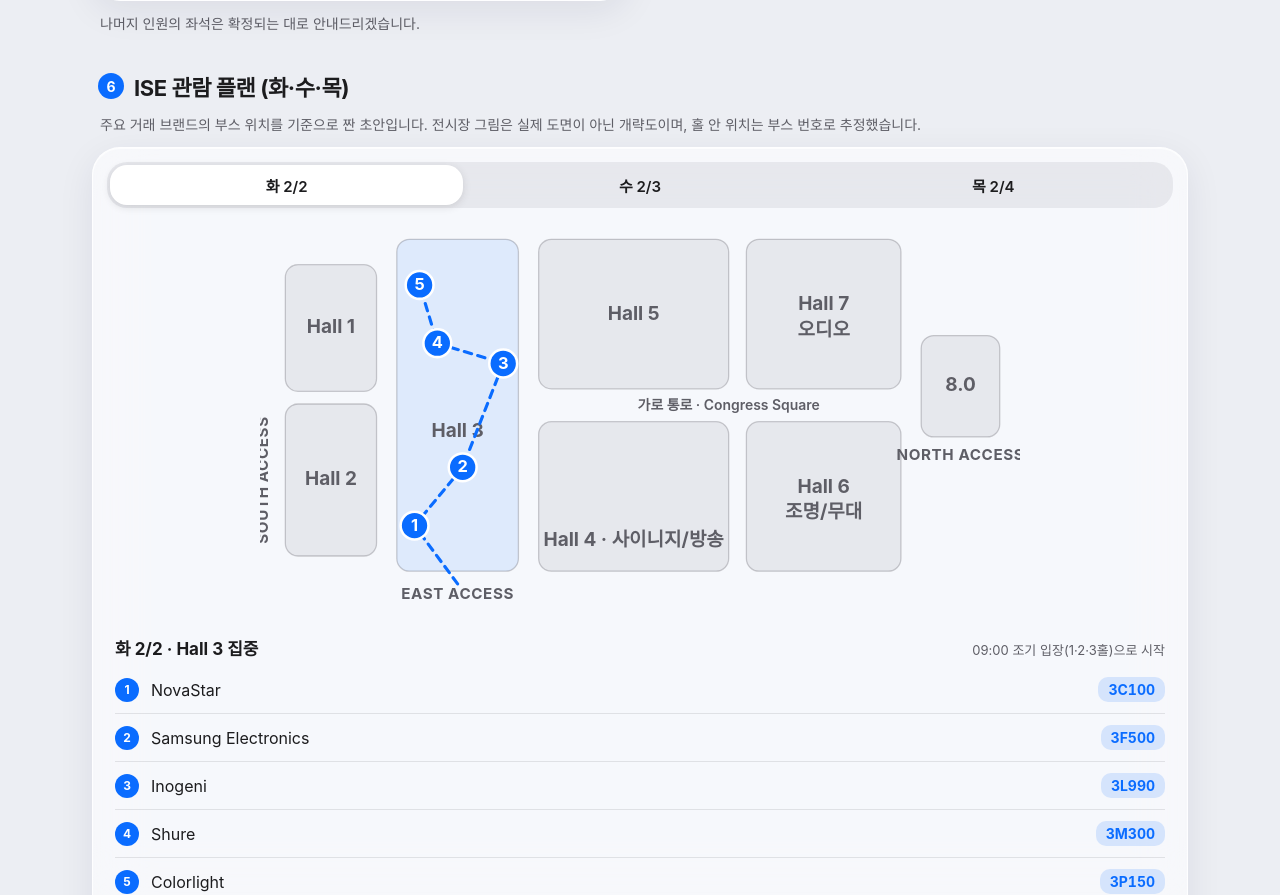
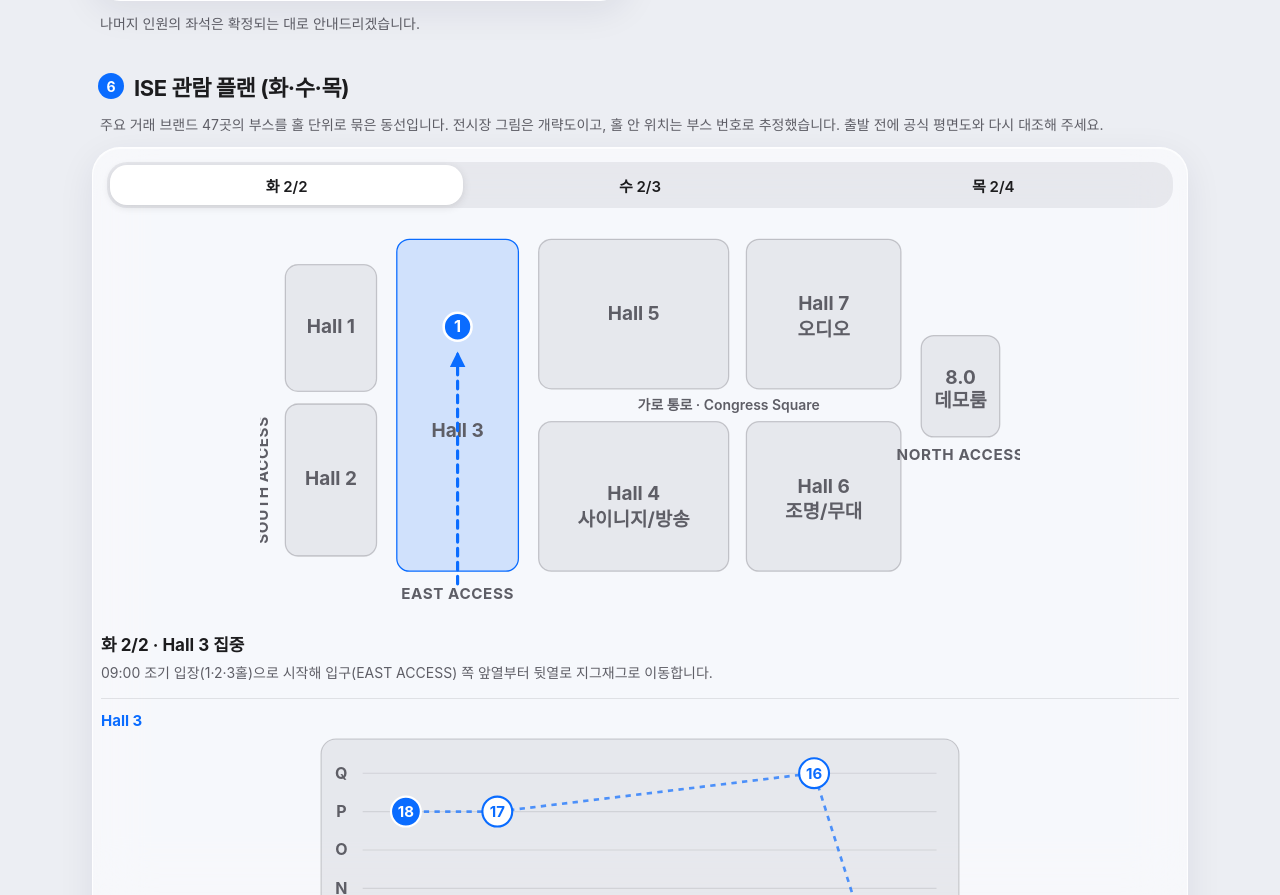
Before and after one commit to hkkim0454/ise, a plain HTML site: page index.html in a window 1280 px wide. Shown: the part 1905-2800 px from the top of the page. Drawn offline with Linux system fonts and the light colour scheme; a web font is replaced by a local one.

Commit message:
Rebuild visit plan from full booth data (47 brands) with per-hall maps
Co-Authored-By: Claude Opus 5.5 <noreply@anthropic.com>
Claude-Session: https://claude.ai/code/session_012m4qF4C9gcLkY6hpkZGVV5

```diff
--- a/index.html
+++ b/index.html
@@ -276,6 +276,23 @@
   .stops .nm { flex: 1; min-width: 0; }
   .stops .bt { flex: none; padding: 4px 10px; border-radius: 10px; background: color-mix(in oklch, var(--accent) 14%, transparent); color: var(--accent); font-size: 14px; font-weight: 700; font-variant-numeric: tabular-nums; }
   .day-note { margin: 8px 0 0; font-size: 14px; color: var(--sub); line-height: 1.55; }
+  .venue .halls rect.on { fill: color-mix(in oklch, var(--accent) 16%, transparent); stroke: var(--accent); }
+  .venue .hall-line { fill: none; stroke: var(--accent); stroke-width: 2.5; stroke-dasharray: 6 5; stroke-linecap: round; stroke-linejoin: round; }
+  .day-note.top { margin: 0 0 6px; }
+  .hall-block { margin-top: 14px; padding-top: 12px; border-top: 1px solid var(--sep); }
+  .hall-title { font-size: 15px; font-weight: 700; color: var(--accent); margin-bottom: 8px; }
+  .hallmap { display: block; width: 100%; max-width: 640px; height: auto; margin: 0 auto 6px; }
+  .hallmap .hm-bg { fill: var(--fill); stroke: var(--sep2); }
+  .hallmap .hm-row { stroke: var(--sep); stroke-width: 1; }
+  .hallmap .hm-lab { fill: var(--sub); font-size: 15px; font-weight: 700; text-anchor: middle; }
+  .hallmap .hm-cap { fill: var(--sub); font-size: 15px; font-weight: 700; text-anchor: middle; }
+  .hallmap .hm-line { fill: none; stroke: var(--accent); stroke-width: 2.5; stroke-dasharray: 5 5; opacity: .7; }
+  .hallmap .pin circle { fill: var(--seg); stroke: var(--accent); stroke-width: 2; }
+  .hallmap .pin text { fill: var(--accent); font-size: 14px; font-weight: 700; text-anchor: middle; }
+  .hallmap .pin.key circle { fill: var(--accent); stroke: #fff; }
+  .hallmap .pin.key text { fill: #fff; }
+  .key-tag { font-style: normal; font-size: 11px; font-weight: 700; color: #fff; background: var(--accent); padding: 1px 6px; border-radius: 6px; margin-left: 4px; vertical-align: 2px; }
+  .stops li { padding: 9px 0; font-size: 15px; }
   /* PC 타일 배치: 모바일에서는 묶음 상자가 없는 것처럼 동작 */
   .duo, .col { display: contents; }
   #s9 { order: 1; }
@@ -304,7 +321,7 @@
   <header>
     <div class="chips">
       <span class="chip">출장 안내</span>
-      <span class="chip num" id="updated">최종 수정 2026.11.22 22:58</span>
+      <span class="chip num" id="updated">최종 수정 2026.11.22 23:04</span>
     </div>
     <h1>ISE 2027 바르셀로나 출장 안내</h1>
     <p class="lead">항공권 구매와 참가 준비 사항을 아래와 같이 안내드립니다.</p>
@@ -422,27 +439,27 @@
 
   <section id="plan">
     <div class="sec-head"><span class="badge">6</span><h2>ISE 관람 플랜 (화·수·목)</h2></div>
-    <p class="sec-note">주요 거래 브랜드의 부스 위치를 기준으로 짠 초안입니다. 전시장 그림은 실제 도면이 아닌 개략도이며, 홀 안 위치는 부스 번호로 추정했습니다.</p>
+    <p class="sec-note">주요 거래 브랜드 47곳의 부스를 홀 단위로 묶은 동선입니다. 전시장 그림은 개략도이고, 홀 안 위치는 부스 번호로 추정했습니다. 출발 전에 공식 평면도와 다시 대조해 주세요.</p>
     <div class="glass plan-card">
       <div class="seg plan-seg" role="group" aria-label="관람일 선택">
-        <button type="button" data-day="1" aria-pressed="true">화 2/2</button>
-        <button type="button" data-day="2" aria-pressed="false">수 2/3</button>
-        <button type="button" data-day="3" aria-pressed="false">목 2/4</button>
+        <button type="button" data-day="0" aria-pressed="true">화 2/2</button>
+        <button type="button" data-day="1" aria-pressed="false">수 2/3</button>
+        <button type="button" data-day="2" aria-pressed="false">목 2/4</button>
       </div>
 
-      <svg class="venue" viewBox="0 0 600 320" role="img" aria-label="ISE 전시장 개략도와 관람 동선">
+      <svg class="venue" id="campus" viewBox="0 0 600 320" role="img" aria-label="ISE 전시장 개략도와 그날의 홀 이동 순서">
         <defs>
           <marker id="arr" viewBox="0 0 10 10" refX="8" refY="5" markerWidth="5" markerHeight="5" orient="auto-start-reverse"><path d="M0,0 L10,5 L0,10 z" class="arrhead"/></marker>
         </defs>
         <g class="halls">
-          <rect x="20" y="40" width="72" height="100" rx="10"/><text x="56" y="94">Hall 1</text>
-          <rect x="20" y="150" width="72" height="120" rx="10"/><text x="56" y="214">Hall 2</text>
-          <rect x="108" y="20" width="96" height="262" rx="10" class="h3"/><text x="156" y="176">Hall 3</text>
-          <rect x="220" y="20" width="150" height="118" rx="10"/><text x="295" y="84">Hall 5</text>
-          <rect x="384" y="20" width="122" height="118" rx="10"/><text x="445" y="76">Hall 7</text><text x="445" y="96">오디오</text>
-          <rect x="220" y="164" width="150" height="118" rx="10"/><text x="295" y="262">Hall 4 · 사이니지/방송</text>
-          <rect x="384" y="164" width="122" height="118" rx="10"/><text x="445" y="220">Hall 6</text><text x="445" y="240">조명/무대</text>
-          <rect x="522" y="96" width="62" height="80" rx="10"/><text x="553" y="140">8.0</text>
+          <rect data-hall="1" x="20" y="40" width="72" height="100" rx="10"/><text x="56" y="94">Hall 1</text>
+          <rect data-hall="2" x="20" y="150" width="72" height="120" rx="10"/><text x="56" y="214">Hall 2</text>
+          <rect data-hall="3" x="108" y="20" width="96" height="262" rx="10"/><text x="156" y="176">Hall 3</text>
+          <rect data-hall="5" x="220" y="20" width="150" height="118" rx="10"/><text x="295" y="84">Hall 5</text>
+          <rect data-hall="7" x="384" y="20" width="122" height="118" rx="10"/><text x="445" y="76">Hall 7</text><text x="445" y="96">오디오</text>
+          <rect data-hall="4" x="220" y="164" width="150" height="118" rx="10"/><text x="295" y="226">Hall 4</text><text x="295" y="246">사이니지/방송</text>
+          <rect data-hall="6" x="384" y="164" width="122" height="118" rx="10"/><text x="445" y="220">Hall 6</text><text x="445" y="240">조명/무대</text>
+          <rect data-hall="8.0" x="522" y="96" width="62" height="80" rx="10"/><text x="553" y="134">8.0</text><text x="553" y="152">데모룸</text>
           <text x="370" y="155" class="aisle">가로 통로 · Congress Square</text>
         </g>
         <g class="access">
@@ -450,60 +467,10 @@
           <text x="156" y="304">EAST ACCESS</text>
           <text x="553" y="194">NORTH ACCESS</text>
         </g>
-
-        <g class="route" data-day="1">
-          <polyline points="156,292 122,246 160,200 192,118 140,102 126,56" marker-end="url(#arr)"/>
-          <g class="pin"><circle r="11" cx="122" cy="246"/><text x="122" y="250">1</text></g>
-          <g class="pin"><circle r="11" cx="160" cy="200"/><text x="160" y="204">2</text></g>
-          <g class="pin"><circle r="11" cx="192" cy="118"/><text x="192" y="122">3</text></g>
-          <g class="pin"><circle r="11" cx="140" cy="102"/><text x="140" y="106">4</text></g>
-          <g class="pin"><circle r="11" cx="126" cy="56"/><text x="126" y="60">5</text></g>
-        </g>
-        <g class="route" data-day="2" hidden>
-          <polyline points="14,200 78,192 150,150 240,151 292,212" marker-end="url(#arr)"/>
-          <g class="pin"><circle r="11" cx="78" cy="192"/><text x="78" y="196">1</text></g>
-          <g class="pin"><circle r="11" cx="292" cy="212"/><text x="292" y="216">2</text></g>
-          <g class="pin soft"><circle r="11" cx="56" cy="112"/><text x="56" y="117">+</text></g>
-        </g>
-        <g class="route" data-day="3" hidden>
-          <polyline points="156,292 160,150 268,44 445,110 445,190 553,128" marker-end="url(#arr)"/>
-          <g class="pin"><circle r="11" cx="268" cy="44"/><text x="268" y="48">1</text></g>
-          <g class="pin soft"><circle r="11" cx="445" cy="110"/><text x="445" y="114">2</text></g>
-          <g class="pin soft"><circle r="11" cx="445" cy="190"/><text x="445" y="194">3</text></g>
-          <g class="pin soft"><circle r="11" cx="553" cy="128"/><text x="553" y="132">4</text></g>
-        </g>
+        <g id="campus-route"></g>
       </svg>
 
-      <div class="day" data-day="1">
-        <div class="day-head"><b>화 2/2 · Hall 3 집중</b><span>09:00 조기 입장(1·2·3홀)으로 시작</span></div>
-        <ol class="stops">
-          <li><span class="n">1</span><span class="nm">NovaStar</span><span class="bt">3C100</span></li>
-          <li><span class="n">2</span><span class="nm">Samsung Electronics</span><span class="bt">3F500</span></li>
-          <li><span class="n">3</span><span class="nm">Inogeni</span><span class="bt">3L990</span></li>
-          <li><span class="n">4</span><span class="nm">Shure</span><span class="bt">3M300</span></li>
-          <li><span class="n">5</span><span class="nm">Colorlight</span><span class="bt">3P150</span></li>
-        </ol>
-        <p class="day-note">오후에는 Hall 3의 나머지 부스를 자유 관람합니다.</p>
-      </div>
-      <div class="day" data-day="2" hidden>
-        <div class="day-head"><b>수 2/3 · Hall 2 → Hall 4</b><span>09:00 조기 입장(Hall 2)으로 시작</span></div>
-        <ol class="stops">
-          <li><span class="n">1</span><span class="nm">Cisco</span><span class="bt">2K500</span></li>
-          <li><span class="n">2</span><span class="nm">Blackmagic Design</span><span class="bt">4R500</span></li>
-          <li><span class="n soft">+</span><span class="nm">Hall 1·2 화상회의, 교육, 스마트빌딩</span><span class="bt">자유</span></li>
-        </ol>
-        <p class="day-note">Blackmagic Design의 홀 안 위치는 아직 확인하지 못했습니다. 오후에는 Hall 4 사이니지·방송 구역을 둘러봅니다.</p>
-      </div>
-      <div class="day" data-day="3" hidden>
-        <div class="day-head"><b>목 2/4 · Hall 5 → 7 → 6 → 8.0</b><span>Spark · EdTech(몬주익)는 2/3~4 선택 방문</span></div>
-        <ol class="stops">
-          <li><span class="n">1</span><span class="nm">Colorlight (두 번째 부스)</span><span class="bt">5N200</span></li>
-          <li><span class="n soft">2</span><span class="nm">Hall 7 오디오</span><span class="bt">자유</span></li>
-          <li><span class="n soft">3</span><span class="nm">Hall 6 조명·무대</span><span class="bt">자유</span></li>
-          <li><span class="n soft">4</span><span class="nm">Hall 8.0 오디오 데모룸</span><span class="bt">자유</span></li>
-        </ol>
-        <p class="day-note">마지막 날이므로 앞의 이틀 동안 놓친 부스를 다시 들르는 시간으로도 씁니다.</p>
-      </div>
+      <div id="day-body"></div>
     </div>
   </section>
 
@@ -728,18 +695,119 @@
     } else if (fallbackCopy(text)) { done(); }
   });
 
-  // 관람 플랜 요일 전환
+  // 관람 플랜: 부스 데이터와 그림 그리기
+  // 부스 데이터 출처: ISE 2027 공식 평면도 검색 결과(2026-11-22 조사). key=true는 핵심 업체.
+  var PLAN = [
+    { label: "화 2/2", title: "Hall 3 집중", note: "09:00 조기 입장(1·2·3홀)으로 시작해 입구(EAST ACCESS) 쪽 앞열부터 뒷열로 지그재그로 이동합니다.",
+      start: "east", stops: [
+        ["Canon", "3B500"], ["NovaStar", "3C100", 1], ["Sennheiser", "3C500"], ["Analog Way", "3C800"],
+        ["Sony", "3E300"], ["Samsung Electronics", "3F500", 1], ["HARMAN", "3F300"], ["Yamaha", "3F100"],
+        ["Epson", "3J100"], ["Panasonic", "3J500"], ["Inogeni", "3L990", 1], ["Vaddio", "3L500"],
+        ["Bose Professional", "3L100"], ["Shure", "3M300", 1], ["Televic", "3M900"], ["Magnimage", "3Q820"],
+        ["Audio-Technica", "3P300"], ["Colorlight", "3P150", 1]
+      ] },
+    { label: "수 2/3", title: "Hall 2 → Hall 1", note: "09:00 조기 입장(Hall 2)으로 시작합니다. 화상회의·교육 브랜드가 모여 있어 오후에는 Hall 1을 자유 관람합니다.",
+      start: "south", stops: [
+        ["Cypress Technology (CYP)", "2D600"], ["HARMAN Luxury", "2F500"], ["Logitech", "2K100"], ["Cisco", "2K500", 1],
+        ["Q-SYS", "2L300"], ["Dante by Audinate", "2N130"], ["Jabra", "2N500"], ["Lightware", "2P500"],
+        ["Yealink", "2S150"], ["Yealink", "2S200"], ["HP", "2S500"], ["NETGEAR AV", "2T800"]
+      ], free: ["1"] },
+    { label: "목 2/4", title: "Hall 4 → 5 → 7 → 6 → 8.0", note: "사이니지·방송(Hall 4)부터 오디오(Hall 7)와 데모룸까지 이어서 돕니다. 데모룸은 시연 시간을 미리 확인하세요.",
+      start: "east", stops: [
+        ["Epiphan Video", "4M600"], ["Roland", "4N700"], ["Ross Video", "4Q500"], ["Blackmagic Design", "4R500", 1], ["AJA Video Systems", "4S220"],
+        ["ATEN", "5E350"], ["Neutrik", "5G500"], ["Opticis", "5H300"], ["Colorlight (두 번째 부스)", "5N200", 1],
+        ["Martin Audio", "7A300"], ["Ecler", "7C300"], ["Powersoft", "7F300"], ["Relacart", "7J150"], ["JTS", "7J420"], ["MIPRO", "7K150"],
+        ["HARMAN", "6L100"],
+        ["Q-SYS 데모룸", "F2", 0, "8.0"], ["Martin Audio 데모룸", "F6", 0, "8.0"]
+      ] }
+  ];
+  var SVGNS = "http://www.w3.org/2000/svg";
+  function hallOf(st) { return st[3] || st[1].charAt(0); }
+  function el(tag, attrs, text) {
+    var e = document.createElementNS(SVGNS, tag);
+    for (var k in attrs) e.setAttribute(k, attrs[k]);
+    if (text != null) e.textContent = text;
+    return e;
+  }
+  function rectOf(h) { var r = document.querySelector('#campus rect[data-hall="' + h + '"]');
+    return { x: +r.getAttribute("x"), y: +r.getAttribute("y"), w: +r.getAttribute("width"), h: +r.getAttribute("height") }; }
+  function esc(s) { return String(s).replace(/[&<>"]/g, function (c) { return { "&": "&amp;", "<": "&lt;", ">": "&gt;", '"': "&quot;" }[c]; }); }
+
+  function drawCampus(day) {
+    var g = document.getElementById("campus-route");
+    while (g.firstChild) g.removeChild(g.firstChild);
+    var order = [];
+    day.stops.forEach(function (st) { var h = hallOf(st); if (order.indexOf(h) < 0) order.push(h); });
+    (day.free || []).forEach(function (h) { if (order.indexOf(h) < 0) order.push(h); });
+    Array.prototype.forEach.call(document.querySelectorAll("#campus rect[data-hall]"), function (r) {
+      r.classList.toggle("on", order.indexOf(r.getAttribute("data-hall")) >= 0);
+    });
+    var pts = [day.start === "south" ? [14, 210] : [156, 292]];
+    order.forEach(function (h) { var r = rectOf(h); pts.push([r.x + r.w / 2, r.y + r.h / 2 - (h === "3" ? 40 : 0)]); });
+    g.appendChild(el("polyline", { points: pts.map(function (p) { return p.join(","); }).join(" "), "marker-end": "url(#arr)", "class": "hall-line" }));
+    order.forEach(function (h, i) { var p = pts[i + 1];
+      var pin = el("g", { "class": "pin" }); pin.appendChild(el("circle", { cx: p[0], cy: p[1] - 22, r: 11 }));
+      pin.appendChild(el("text", { x: p[0], y: p[1] - 18 }, String(i + 1))); g.appendChild(pin); });
+  }
+
+  // 홀 상세 그림: 열(알파벳)은 세로, 부스 번호는 가로. Hall 3은 아래쪽이 입구(EAST ACCESS).
+  function hallMap(h, items) {
+    var W = 600, padL = 40, padR = 22, rowH = 36;
+    var letters = items.map(function (it) { return it.st[1].charAt(1); });
+    var lo = letters.reduce(function (a, b) { return a < b ? a : b; }), hi = letters.reduce(function (a, b) { return a > b ? a : b; });
+    var rows = []; for (var c = lo.charCodeAt(0); c <= hi.charCodeAt(0); c++) rows.push(String.fromCharCode(c));
+    var flip = h === "3";
+    if (flip) rows.reverse();
+    var H = rows.length * rowH + 40;
+    var svg = el("svg", { viewBox: "0 0 " + W + " " + H, "class": "hallmap", role: "img", "aria-label": "Hall " + h + " 부스 위치(추정)" });
+    svg.appendChild(el("rect", { x: 1, y: 1, width: W - 2, height: H - 2, rx: 14, "class": "hm-bg" }));
+    rows.forEach(function (L, i) { var y = 15 + i * rowH + rowH / 2;
+      svg.appendChild(el("line", { x1: padL, x2: W - padR, y1: y, y2: y, "class": "hm-row" }));
+      svg.appendChild(el("text", { x: 20, y: y + 5, "class": "hm-lab" }, L)); });
+    function pos(st) { var L = st[1].charAt(1), num = parseInt(st[1].slice(2), 10) || 500;
+      var i = rows.indexOf(L); var x = padL + 12 + (Math.min(Math.max(num, 100), 1000) - 100) / 900 * (W - padL - padR - 24);
+      return [x, 15 + i * rowH + rowH / 2]; }
+    var pts = items.map(function (it) { return pos(it.st); });
+    if (pts.length > 1) svg.appendChild(el("polyline", { points: pts.map(function (p) { return p.join(","); }).join(" "), "class": "hm-line" }));
+    items.forEach(function (it, k) { var p = pts[k];
+      var pin = el("g", { "class": "pin" + (it.st[2] ? " key" : "") });
+      pin.appendChild(el("circle", { cx: p[0], cy: p[1], r: 14 }));
+      pin.appendChild(el("text", { x: p[0], y: p[1] + 5 }, String(it.no))); svg.appendChild(pin); });
+    if (flip) svg.appendChild(el("text", { x: W / 2, y: H - 6, "class": "hm-cap" }, "▼ EAST ACCESS (입구) 쪽"));
+    return svg;
+  }
+
+  function renderDay(idx) {
+    var day = PLAN[idx], body = document.getElementById("day-body");
+    drawCampus(day);
+    var html = '<div class="day-head"><b>' + esc(day.label + " · " + day.title) + '</b></div><p class="day-note top">' + esc(day.note) + "</p>";
+    body.innerHTML = html;
+    var groups = [], no = 0;
+    day.stops.forEach(function (st) { var h = hallOf(st); var g = groups[groups.length - 1];
+      if (!g || g.h !== h) { g = { h: h, items: [] }; groups.push(g); } g.items.push({ st: st, no: ++no }); });
+    groups.forEach(function (g) {
+      var wrap = document.createElement("div"); wrap.className = "hall-block";
+      var head = document.createElement("div"); head.className = "hall-title";
+      head.textContent = g.h === "8.0" ? "Hall 8.0 · 오디오 데모룸" : "Hall " + g.h; wrap.appendChild(head);
+      if (g.h !== "8.0" && g.items.length > 1) wrap.appendChild(hallMap(g.h, g.items));
+      var ol = document.createElement("ol"); ol.className = "stops";
+      g.items.forEach(function (it) {
+        var li = document.createElement("li");
+        li.innerHTML = '<span class="n' + (it.st[2] ? "" : " soft") + '">' + it.no + '</span><span class="nm">' + esc(it.st[0]) +
+          (it.st[2] ? ' <em class="key-tag">핵심</em>' : "") + '</span><span class="bt">' + esc(it.st[1]) + "</span>";
+        ol.appendChild(li); });
+      wrap.appendChild(ol); body.appendChild(wrap); });
+    (day.free || []).forEach(function (h) { var p = document.createElement("p"); p.className = "day-note";
+      p.textContent = "자유 관람: Hall " + h + " (조사한 브랜드 없음)"; body.appendChild(p); });
+  }
   var dayBtns = document.querySelectorAll(".plan-seg button");
   Array.prototype.forEach.call(dayBtns, function (b) {
     b.addEventListener("click", function () {
-      var d = b.getAttribute("data-day");
       Array.prototype.forEach.call(dayBtns, function (x) { x.setAttribute("aria-pressed", x === b ? "true" : "false"); });
-      Array.prototype.forEach.call(document.querySelectorAll("#plan [data-day]"), function (el) {
-        if (el.tagName === "BUTTON") return;
-        el.toggleAttribute("hidden", el.getAttribute("data-day") !== d);
-      });
+      renderDay(+b.getAttribute("data-day"));
     });
   });
+  renderDay(0);
 
   // 아코디언
   Array.prototype.forEach.call(document.querySelectorAll(".acc-btn"), function (btn) {
```
